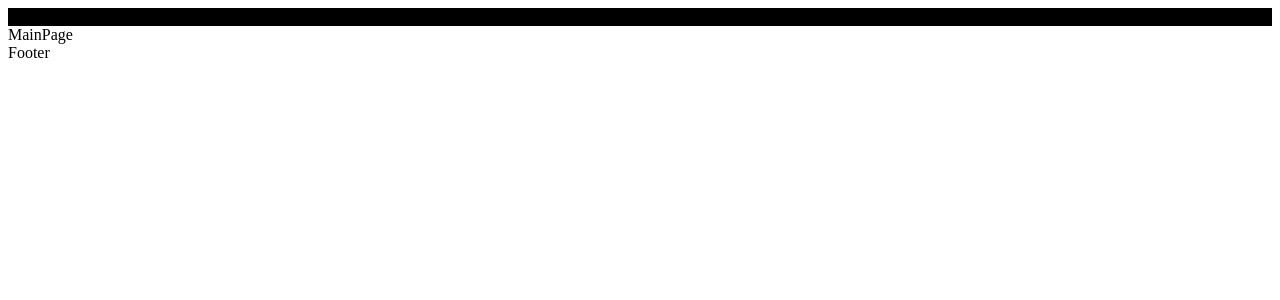
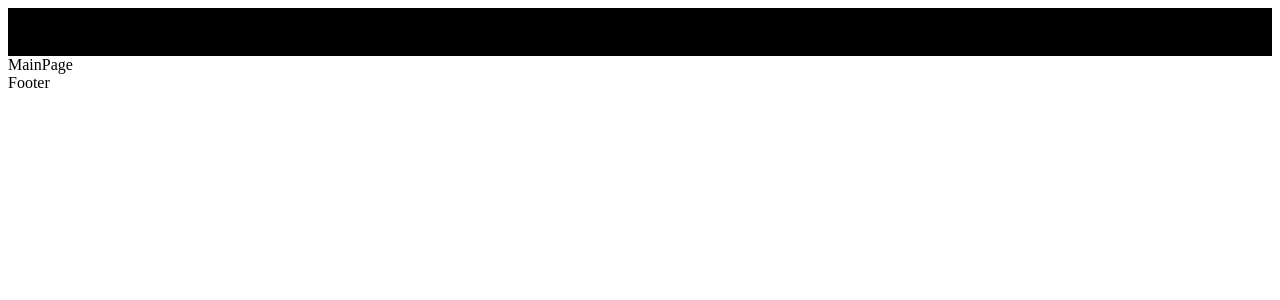
Before and after one commit to danielstet/MyAwsomeSite, a React (Vite) app in the folder Mered/Client/: page / in a window 1280 px wide. Shown: the top 300 px of the page. Built offline with nearby package versions, Linux system fonts and the light colour scheme.

Commit message:
added header

```diff
--- /dev/null
+++ b/Mered/Client/src/App.css
@@ -0,0 +1 @@
+* { margin: 0; padding: 0; }
--- a/Mered/Client/src/components/Header/Header.css
+++ b/Mered/Client/src/components/Header/Header.css
@@ -1,4 +1,4 @@
 #header {
-
+    height: 3rem;
     background-color: black;
 }
```
